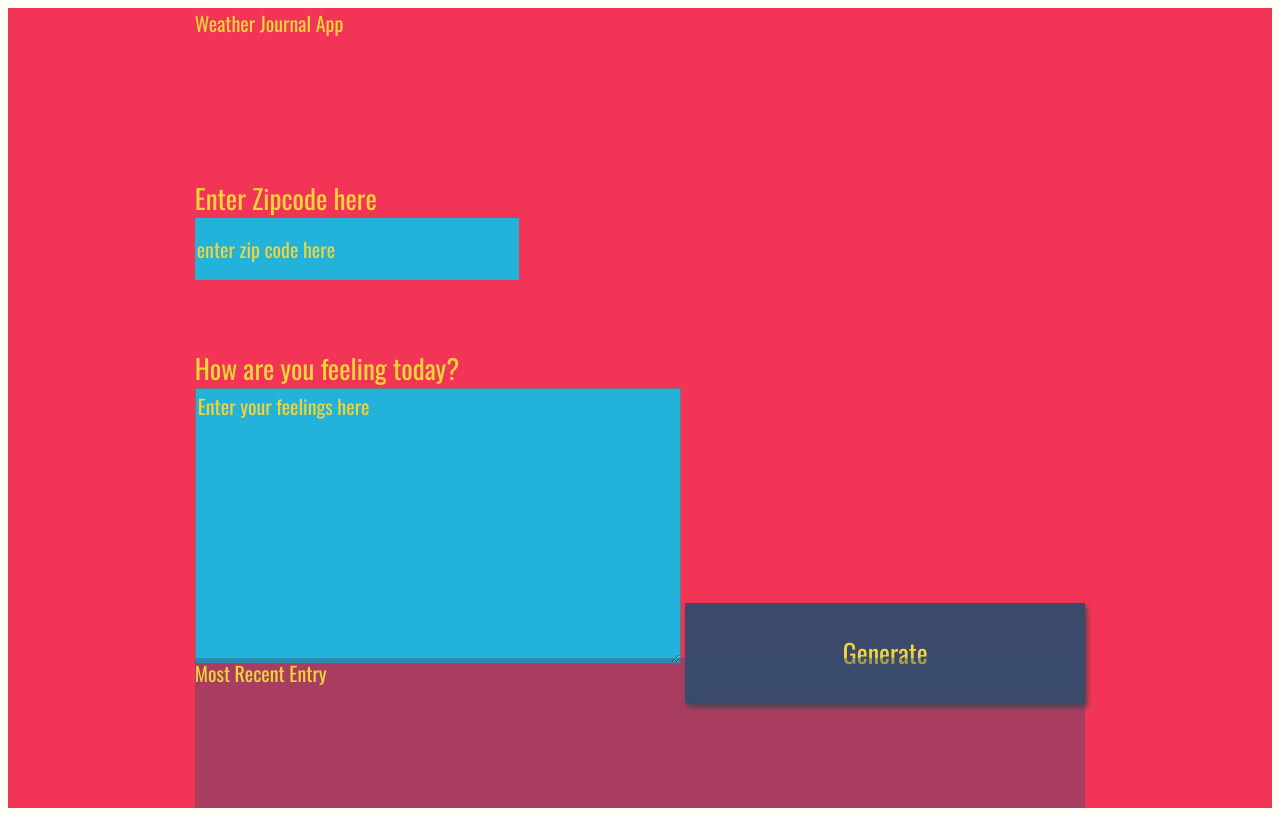
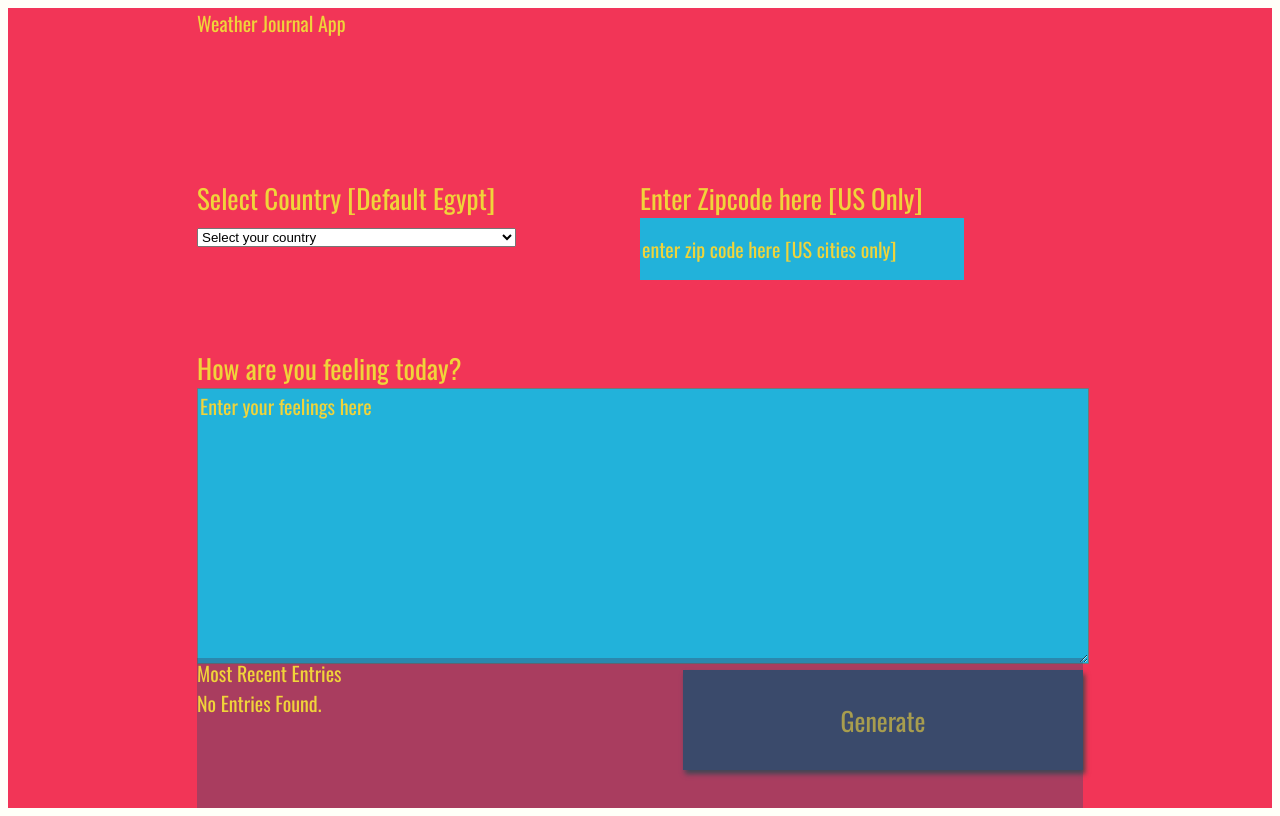
Before and after one commit to KhogaEslam/Udacity-WDP_NDP-P2, a website: page website/index.html in a window 1280 px wide. Drawn offline with nearby package versions, Linux system fonts and the light colour scheme; no server answers; a web font is replaced by a local one.

Commit message:
add all required functionalities

```diff
--- a/website/style.css
+++ b/website/css/style.css
@@ -40,11 +40,31 @@ body{
 
 }
 
+#country {
+    width: 72%;
+}
+
 .headline {
 
 }
 .title{
 
+}
+
+.region {
+    display: flex;
+}
+
+.country {
+    width: 50%;
+}
+
+.zip {
+    width: 50%;
+}
+
+.generate {
+    float: right;
 }
 
 /*  Basic Styling To Override Default For Basic HTML Elements */
@@ -83,6 +103,7 @@ textarea{
     color: #f0d43a;
     font-size: 20px;
     font-family: 'Oswald', sans-serif;
+    width: 100%;
 }
 /* Reset style for HTML element on active to have no border*/
 input:focus,
--- a/website/index.html
+++ b/website/index.html
@@ -1,35 +1,53 @@
 <!DOCTYPE html>
 <html>
+
   <head>
     <meta charset="UTF-8">
     <title>Weather Journal</title>
     <link href="https://fonts.googleapis.com/css?family=Oswald:400,600,700|Ranga:400,700&display=swap" rel="stylesheet">
-<link rel="stylesheet" href="style.css">
+    <link rel="stylesheet" href="css/style.css">
   </head>
+
   <body>
-<div id = "app">
-  <div class ="holder headline">
+    <div id="app">
+      <div class="holder headline">
         Weather Journal App
       </div>
-  <div class ="holder zip">
-    <label for="zip">Enter Zipcode here</label>
-    <input type="text" id="zip" placeholder="enter zip code here">
+
+      <div class="holder region">
+        <div  class="holder country">
+          <label for="country">Select Country [Default Egypt]</label>
+          <select id="country">
+            <option value="">Select your country</option>
+          </select>
         </div>
-  <div class ="holder feel">
+
+        <div class="holder zip">
+          <label for="zip">Enter Zipcode here [US Only]</label>
+          <input type="text" id="zip" placeholder="enter zip code here [US cities only]">
+        </div>
+      </div>
+
+      <div class="holder feel">
         <label for="feelings">How are you feeling today?</label>
-    <textarea class= "myInput" id="feelings" placeholder="Enter your feelings here" rows="9" cols="50"></textarea>
-    <button id="generate" type = "submit"> Generate </button>
+        <textarea class="myInput" id="feelings" placeholder="Enter your feelings here" rows="9" cols="50"></textarea>
+
+        <div class='generate'>
+          <button id="generate" type="submit"> Generate </button>
         </div>
-  <div class ="holder entry">
-    <div class = "title">Most Recent Entry</div>
-   <div id = "entryHolder">
-    <div id = "date"></div>
-   <div id = "temp"></div>
-   <div id = "content"></div>
+      </div>
+
+      <div class="holder entry">
+        <div class="title">Most Recent Entries</div>
+        <div id="entryHolder">
+          <span>No Entries Found.</span>
         </div>
       </div>
     </div>
-<script src="app.js" type="text/javascript"></script>
+
+    <script defer src="js/constants.js" type="text/javascript"></script>
+    <script defer src="js/app.js" type="text/javascript"></script>
 
   </body>
+
 </html>
--- /dev/null
+++ b/website/js/app.js
@@ -0,0 +1,183 @@
+// Global Variables
+let feelings;
+
+// Personal API Key for OpenWeatherMap API
+const personalAPIKey = '7986d63ef8456b23aabd37a4d869bb0f';
+
+const baseURL = `https://api.openweathermap.org/data/2.5/weather?appid=${personalAPIKey}&units=metric&zip=`;
+
+/* Helper Functions */
+const buildURLToOpenWeatherMap = (country, zipCode) => {
+    const countryCode = country != null && country.length > 0 ? country : 'US';
+    console.log(countryCode);
+    return `${baseURL}${zipCode},${countryCode}`;
+}
+
+// Adds <option> elements to an element from an array
+const populateSelectElement = (element, values) => {
+    let options = "";
+
+    for (var i = 0; i < values.length; i++) {
+        options += `<option value='${values[i].Code}'>${values[i].Name}</option>`;
+    }
+
+    element.innerHTML = element.innerHTML + options;
+}
+
+// Event listener to add function to existing HTML DOM element
+document.addEventListener('DOMContentLoaded', () => {
+
+    // Add the listener to 'Generate' button via click event listener
+    document.querySelector('#generate')
+        .addEventListener('click', generateWeatherData);
+
+    const countryCodes = getCountriesList();
+    const countrySelect = document.querySelector('#country');
+    // Add country codes to the <select> elements
+    populateSelectElement(countrySelect, countryCodes);
+
+    // Get data and Update UI
+    getAppData()
+        .then((appData) => { updateUI(appData); });
+});
+
+/* Function called by event listener */
+const generateWeatherData = () => {
+
+    // Store user inputs
+    const zipCode = document.querySelector('#zip').value;
+    feelings = document.querySelector('#feelings').value;
+    const country = document.querySelector('#country').value;
+
+    // Validating ZIP Code [minimum ZIP code length is 5]
+    if (!isNaN(zipCode) && zipCode.length == 5){
+
+        // Simple form validation for feelings
+        if (feelings.length > 0){
+
+            // Get weather Data by ZIP,
+            // save data to server,
+            // return data from server
+            // Update current UI entry
+            // Or catch Errors.
+            getWeatherDataByZIP(country, zipCode)
+                .then((weatherData) => { return postAppData(weatherData); })
+                .then(() => { return getAppData(); })
+                .then((appData) => { updateUI(appData); })
+                .catch((error) => { alert(error); });
+
+        } else {
+
+            alert("Please enter your feelings!");
+            document.querySelector('#feelings').focus();
+        }
+
+    } else{
+
+        alert("Please enter a valid 5 digits ZIP code.");
+        document.querySelector('#zip').focus();
+    }
+
+}
+
+/* Function to GET Web API Data*/
+const getWeatherDataByZIP = async (country, zipCode) => {
+
+    const weatherURL = buildURLToOpenWeatherMap(country, zipCode); // Build API URL
+    const response = await fetch(weatherURL); // Get weather info from OpenWeatherMap
+
+    try {
+        const weatherData = await response.json(); // Convert response to JSON and store it
+        weatherData.country = country; // Store country code in returned data
+        weatherData.zipCode = zipCode; // Store selected zip code in returned data
+
+        // Break Promise chaine if OpenWeatherMap API response is not OK.
+        if (weatherData.cod == 404){
+            return Promise.reject(weatherData.message);
+        }
+
+        return weatherData;
+
+    } catch(error) {
+        alert(error);
+    }
+
+}
+
+/* Function to POST data */
+const postAppData = async (weatherData) => {
+
+    // Create data for app entry
+    const date = new Date();
+    const entryID = date.getTime();
+    const dateFormatted = `${date.getMonth() + 1}/${date.getDate()}/${date.getFullYear()}`;
+
+    const appData = {
+            'entryID': entryID,
+            'date': dateFormatted,
+            'country': weatherData.country,
+            'zipCode': weatherData.zipCode,
+            'name': weatherData.name,
+            'temp': weatherData.main.temp,
+            'feelings': feelings
+        };
+
+    const response = await fetch('/updateData', {
+            method: 'POST',
+            headers: {
+                'Content-Type': 'application/json'
+            },
+            body: JSON.stringify(appData)
+        });
+
+    try {
+        const returnData = await response.json();
+        return returnData.entryID;
+
+    } catch( error ) {
+        alert(error);
+    }
+
+}
+
+/* Function to GET Project Data */
+const getAppData = async () => {
+
+    const response = await fetch('/getAllData');
+
+    try {
+        const appData = await response.json(); // Convert response to JSON and store it
+
+        return appData;
+
+    } catch(error){
+        alert(error);
+    }
+
+}
+
+// Update current UI entry
+const updateUI = async ( appData ) => {
+
+    let allEntries = "";
+
+    for (const entry of appData.reverse()) {
+
+        const journalEntry = `
+            <div class="journalEntry">
+                <div id="date">${entry.date}</div>
+                <div id="temp">${entry.temp}°F</div>
+                <div id="content">${entry.feelings}</div>
+            </div>
+        `;
+
+        allEntries += journalEntry;
+    }
+
+    if (allEntries != "") {
+        document.querySelector('#entryHolder').innerHTML = allEntries;
+    } else {
+        document.querySelector('#entryHolder').innerHTML = "No Entries Found.";
+    }
+
+}
--- /dev/null
+++ b/website/js/constants.js
@@ -0,0 +1,255 @@
+const countries = [
+    { Code: "AF", Name: "Afghanistan" },
+    { Code: "AX", Name: "\u00c5land Islands" },
+    { Code: "AL", Name: "Albania" },
+    { Code: "DZ", Name: "Algeria" },
+    { Code: "AS", Name: "American Samoa" },
+    { Code: "AD", Name: "Andorra" },
+    { Code: "AO", Name: "Angola" },
+    { Code: "AI", Name: "Anguilla" },
+    { Code: "AQ", Name: "Antarctica" },
+    { Code: "AG", Name: "Antigua and Barbuda" },
+    { Code: "AR", Name: "Argentina" },
+    { Code: "AM", Name: "Armenia" },
+    { Code: "AW", Name: "Aruba" },
+    { Code: "AU", Name: "Australia" },
+    { Code: "AT", Name: "Austria" },
+    { Code: "AZ", Name: "Azerbaijan" },
+    { Code: "BS", Name: "Bahamas" },
+    { Code: "BH", Name: "Bahrain" },
+    { Code: "BD", Name: "Bangladesh" },
+    { Code: "BB", Name: "Barbados" },
+    { Code: "BY", Name: "Belarus" },
+    { Code: "BE", Name: "Belgium" },
+    { Code: "BZ", Name: "Belize" },
+    { Code: "BJ", Name: "Benin" },
+    { Code: "BM", Name: "Bermuda" },
+    { Code: "BT", Name: "Bhutan" },
+    { Code: "BO", Name: "Bolivia, Plurinational State of" },
+    { Code: "BQ", Name: "Bonaire, Sint Eustatius and Saba" },
+    { Code: "BA", Name: "Bosnia and Herzegovina" },
+    { Code: "BW", Name: "Botswana" },
+    { Code: "BV", Name: "Bouvet Island" },
+    { Code: "BR", Name: "Brazil" },
+    { Code: "IO", Name: "British Indian Ocean Territory" },
+    { Code: "BN", Name: "Brunei Darussalam" },
+    { Code: "BG", Name: "Bulgaria" },
+    { Code: "BF", Name: "Burkina Faso" },
+    { Code: "BI", Name: "Burundi" },
+    { Code: "KH", Name: "Cambodia" },
+    { Code: "CM", Name: "Cameroon" },
+    { Code: "CA", Name: "Canada" },
+    { Code: "CV", Name: "Cape Verde" },
+    { Code: "KY", Name: "Cayman Islands" },
+    { Code: "CF", Name: "Central African Republic" },
+    { Code: "TD", Name: "Chad" },
+    { Code: "CL", Name: "Chile" },
+    { Code: "CN", Name: "China" },
+    { Code: "CX", Name: "Christmas Island" },
+    { Code: "CC", Name: "Cocos (Keeling) Islands" },
+    { Code: "CO", Name: "Colombia" },
+    { Code: "KM", Name: "Comoros" },
+    { Code: "CG", Name: "Congo" },
+    { Code: "CD", Name: "Congo, the Democratic Republic of the" },
+    { Code: "CK", Name: "Cook Islands" },
+    { Code: "CR", Name: "Costa Rica" },
+    { Code: "CI", Name: "C\u00f4te d'Ivoire" },
+    { Code: "HR", Name: "Croatia" },
+    { Code: "CU", Name: "Cuba" },
+    { Code: "CW", Name: "Cura\u00e7ao" },
+    { Code: "CY", Name: "Cyprus" },
+    { Code: "CZ", Name: "Czech Republic" },
+    { Code: "DK", Name: "Denmark" },
+    { Code: "DJ", Name: "Djibouti" },
+    { Code: "DM", Name: "Dominica" },
+    { Code: "DO", Name: "Dominican Republic" },
+    { Code: "EC", Name: "Ecuador" },
+    { Code: "EG", Name: "Egypt" },
+    { Code: "SV", Name: "El Salvador" },
+    { Code: "GQ", Name: "Equatorial Guinea" },
+    { Code: "ER", Name: "Eritrea" },
+    { Code: "EE", Name: "Estonia" },
+    { Code: "ET", Name: "Ethiopia" },
+    { Code: "FK", Name: "Falkland Islands (Malvinas)" },
+    { Code: "FO", Name: "Faroe Islands" },
+    { Code: "FJ", Name: "Fiji" },
+    { Code: "FI", Name: "Finland" },
+    { Code: "FR", Name: "France" },
+    { Code: "GF", Name: "French Guiana" },
+    { Code: "PF", Name: "French Polynesia" },
+    { Code: "TF", Name: "French Southern Territories" },
+    { Code: "GA", Name: "Gabon" },
+    { Code: "GM", Name: "Gambia" },
+    { Code: "GE", Name: "Georgia" },
+    { Code: "DE", Name: "Germany" },
+    { Code: "GH", Name: "Ghana" },
+    { Code: "GI", Name: "Gibraltar" },
+    { Code: "GR", Name: "Greece" },
+    { Code: "GL", Name: "Greenland" },
+    { Code: "GD", Name: "Grenada" },
+    { Code: "GP", Name: "Guadeloupe" },
+    { Code: "GU", Name: "Guam" },
+    { Code: "GT", Name: "Guatemala" },
+    { Code: "GG", Name: "Guernsey" },
+    { Code: "GN", Name: "Guinea" },
+    { Code: "GW", Name: "Guinea-Bissau" },
+    { Code: "GY", Name: "Guyana" },
+    { Code: "HT", Name: "Haiti" },
+    { Code: "HM", Name: "Heard Island and McDonald Islands" },
+    { Code: "VA", Name: "Holy See (Vatican City State)" },
+    { Code: "HN", Name: "Honduras" },
+    { Code: "HK", Name: "Hong Kong" },
+    { Code: "HU", Name: "Hungary" },
+    { Code: "IS", Name: "Iceland" },
+    { Code: "IN", Name: "India" },
+    { Code: "ID", Name: "Indonesia" },
+    { Code: "IR", Name: "Iran, Islamic Republic of" },
+    { Code: "IQ", Name: "Iraq" },
+    { Code: "IE", Name: "Ireland" },
+    { Code: "IM", Name: "Isle of Man" },
+    { Code: "IL", Name: "Israel" },
+    { Code: "IT", Name: "Italy" },
+    { Code: "JM", Name: "Jamaica" },
+    { Code: "JP", Name: "Japan" },
+    { Code: "JE", Name: "Jersey" },
+    { Code: "JO", Name: "Jordan" },
+    { Code: "KZ", Name: "Kazakhstan" },
+    { Code: "KE", Name: "Kenya" },
+    { Code: "KI", Name: "Kiribati" },
+    { Code: "KP", Name: "Korea, Democratic People's Republic of" },
+    { Code: "KR", Name: "Korea, Republic of" },
+    { Code: "KW", Name: "Kuwait" },
+    { Code: "KG", Name: "Kyrgyzstan" },
+    { Code: "LA", Name: "Lao People's Democratic Republic" },
+    { Code: "LV", Name: "Latvia" },
+    { Code: "LB", Name: "Lebanon" },
+    { Code: "LS", Name: "Lesotho" },
+    { Code: "LR", Name: "Liberia" },
+    { Code: "LY", Name: "Libya" },
+    { Code: "LI", Name: "Liechtenstein" },
+    { Code: "LT", Name: "Lithuania" },
+    { Code: "LU", Name: "Luxembourg" },
+    { Code: "MO", Name: "Macao" },
+    { Code: "MK", Name: "Macedonia, the Former Yugoslav Republic of" },
+    { Code: "MG", Name: "Madagascar" },
+    { Code: "MW", Name: "Malawi" },
+    { Code: "MY", Name: "Malaysia" },
+    { Code: "MV", Name: "Maldives" },
+    { Code: "ML", Name: "Mali" },
+    { Code: "MT", Name: "Malta" },
+    { Code: "MH", Name: "Marshall Islands" },
+    { Code: "MQ", Name: "Martinique" },
+    { Code: "MR", Name: "Mauritania" },
+    { Code: "MU", Name: "Mauritius" },
+    { Code: "YT", Name: "Mayotte" },
+    { Code: "MX", Name: "Mexico" },
+    { Code: "FM", Name: "Micronesia, Federated States of" },
+    { Code: "MD", Name: "Moldova, Republic of" },
+    { Code: "MC", Name: "Monaco" },
+    { Code: "MN", Name: "Mongolia" },
+    { Code: "ME", Name: "Montenegro" },
+    { Code: "MS", Name: "Montserrat" },
+    { Code: "MA", Name: "Morocco" },
+    { Code: "MZ", Name: "Mozambique" },
+    { Code: "MM", Name: "Myanmar" },
+    { Code: "NA", Name: "Namibia" },
+    { Code: "NR", Name: "Nauru" },
+    { Code: "NP", Name: "Nepal" },
+    { Code: "NL", Name: "Netherlands" },
+    { Code: "NC", Name: "New Caledonia" },
+    { Code: "NZ", Name: "New Zealand" },
+    { Code: "NI", Name: "Nicaragua" },
+    { Code: "NE", Name: "Niger" },
+    { Code: "NG", Name: "Nigeria" },
+    { Code: "NU", Name: "Niue" },
+    { Code: "NF", Name: "Norfolk Island" },
+    { Code: "MP", Name: "Northern Mariana Islands" },
+    { Code: "NO", Name: "Norway" },
+    { Code: "OM", Name: "Oman" },
+    { Code: "PK", Name: "Pakistan" },
+    { Code: "PW", Name: "Palau" },
+    { Code: "PS", Name: "Palestine, State of" },
+    { Code: "PA", Name: "Panama" },
+    { Code: "PG", Name: "Papua New Guinea" },
+    { Code: "PY", Name: "Paraguay" },
+    { Code: "PE", Name: "Peru" },
+    { Code: "PH", Name: "Philippines" },
+    { Code: "PN", Name: "Pitcairn" },
+    { Code: "PL", Name: "Poland" },
+    { Code: "PT", Name: "Portugal" },
+    { Code: "PR", Name: "Puerto Rico" },
+    { Code: "QA", Name: "Qatar" },
+    { Code: "RE", Name: "R\u00e9union" },
+    { Code: "RO", Name: "Romania" },
+    { Code: "RU", Name: "Russian Federation" },
+    { Code: "RW", Name: "Rwanda" },
+    { Code: "BL", Name: "Saint Barth\u00e9lemy" },
+    { Code: "SH", Name: "Saint Helena, Ascension and Tristan da Cunha" },
+    { Code: "KN", Name: "Saint Kitts and Nevis" },
+    { Code: "LC", Name: "Saint Lucia" },
+    { Code: "MF", Name: "Saint Martin (French part)" },
+    { Code: "PM", Name: "Saint Pierre and Miquelon" },
+    { Code: "VC", Name: "Saint Vincent and the Grenadines" },
+    { Code: "WS", Name: "Samoa" },
+    { Code: "SM", Name: "San Marino" },
+    { Code: "ST", Name: "Sao Tome and Principe" },
+    { Code: "SA", Name: "Saudi Arabia" },
+    { Code: "SN", Name: "Senegal" },
+    { Code: "RS", Name: "Serbia" },
+    { Code: "SC", Name: "Seychelles" },
+    { Code: "SL", Name: "Sierra Leone" },
+    { Code: "SG", Name: "Singapore" },
+    { Code: "SX", Name: "Sint Maarten (Dutch part)" },
+    { Code: "SK", Name: "Slovakia" },
+    { Code: "SI", Name: "Slovenia" },
+    { Code: "SB", Name: "Solomon Islands" },
+    { Code: "SO", Name: "Somalia" },
+    { Code: "ZA", Name: "South Africa" },
+    { Code: "GS", Name: "South Georgia and the South Sandwich Islands" },
+    { Code: "SS", Name: "South Sudan" },
+    { Code: "ES", Name: "Spain" },
+    { Code: "LK", Name: "Sri Lanka" },
+    { Code: "SD", Name: "Sudan" },
+    { Code: "SR", Name: "Suriname" },
+    { Code: "SJ", Name: "Svalbard and Jan Mayen" },
+    { Code: "SZ", Name: "Swaziland" },
+    { Code: "SE", Name: "Sweden" },
+    { Code: "CH", Name: "Switzerland" },
+    { Code: "SY", Name: "Syrian Arab Republic" },
+    { Code: "TW", Name: "Taiwan, Province of China" },
+    { Code: "TJ", Name: "Tajikistan" },
+    { Code: "TZ", Name: "Tanzania, United Republic of" },
+    { Code: "TH", Name: "Thailand" },
+    { Code: "TL", Name: "Timor-Leste" },
+    { Code: "TG", Name: "Togo" },
+    { Code: "TK", Name: "Tokelau" },
+    { Code: "TO", Name: "Tonga" },
+    { Code: "TT", Name: "Trinidad and Tobago" },
+    { Code: "TN", Name: "Tunisia" },
+    { Code: "TR", Name: "Turkey" },
+    { Code: "TM", Name: "Turkmenistan" },
+    { Code: "TC", Name: "Turks and Caicos Islands" },
+    { Code: "TV", Name: "Tuvalu" },
+    { Code: "UG", Name: "Uganda" },
+    { Code: "UA", Name: "Ukraine" },
+    { Code: "AE", Name: "United Arab Emirates" },
+    { Code: "GB", Name: "United Kingdom" },
+    { Code: "US", Name: "United States" },
+    { Code: "UM", Name: "United States Minor Outlying Islands" },
+    { Code: "UY", Name: "Uruguay" },
+    { Code: "UZ", Name: "Uzbekistan" },
+    { Code: "VU", Name: "Vanuatu" },
+    { Code: "VE", Name: "Venezuela, Bolivarian Republic of" },
+    { Code: "VN", Name: "Viet Nam" },
+    { Code: "VG", Name: "Virgin Islands, British" },
+    { Code: "VI", Name: "Virgin Islands, U.S." },
+    { Code: "WF", Name: "Wallis and Futuna" },
+    { Code: "EH", Name: "Western Sahara" },
+    { Code: "YE", Name: "Yemen" },
+    { Code: "ZM", Name: "Zambia" },
+    { Code: "ZW", Name: "Zimbabwe" },
+  ];
+
+const getCountriesList = () => {
+      return countries;
+}
```
Also changed, not shown: package.json (added, +15 -0 lines), server.js (+40 -22 lines), website/app.js (deleted, +0 -21 lines), README.md, website/favicon.ico (added), 1 other file. Lines whose indentation alone changed are shown as unchanged.
